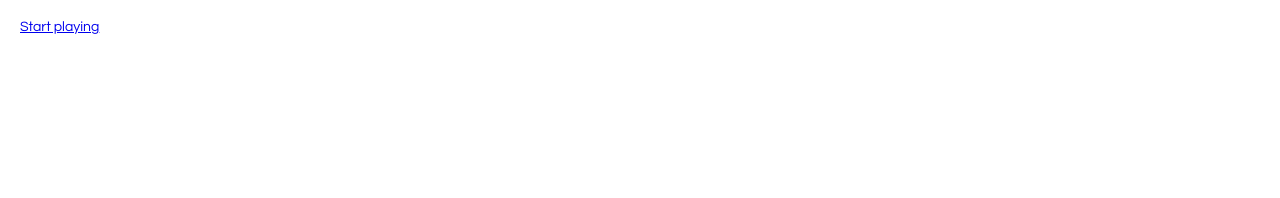
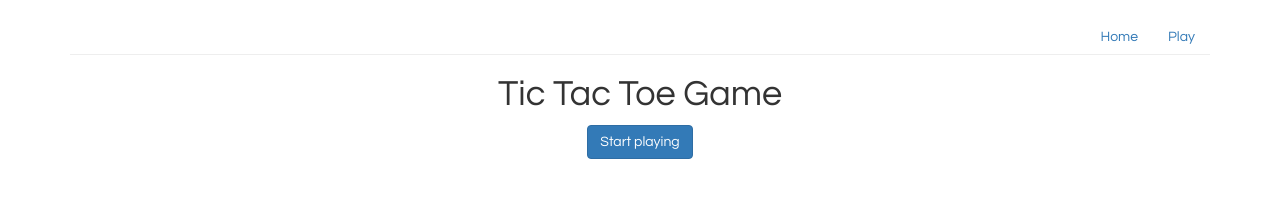
Before and after one commit to lpierillas/tictactoe-react, a React app: page / in a window 1280 px wide. Built offline with nearby package versions, Linux system fonts and the light colour scheme.

Commit message:
Add Bootstrap

```diff
--- a/src/main/containers/App/App.container.js
+++ b/src/main/containers/App/App.container.js
@@ -1,8 +1,17 @@
 import React from 'react';
+import { Nav, NavItem } from 'react-bootstrap';
+
 import Main from '../Main/Main.containers';
 
 const App = () => (
-    <div>
+    <div className="container">
+        <div className="header clearfix">
+            <Nav pullRight>
+                <NavItem href="/">Home</NavItem>
+                <NavItem href="/play">Play</NavItem>
+            </Nav>
+        </div>
+
         <Main />
     </div>
 );
--- a/src/main/containers/Home/Home.container.js
+++ b/src/main/containers/Home/Home.container.js
@@ -1,8 +1,10 @@
 import React from 'react';
+import { Button } from 'react-bootstrap';
 
 const Home = () => (
-    <div>
-        <a href="/play">Start playing</a>
+    <div className="text-center">
+        <h1>Tic Tac Toe Game</h1>
+        <Button bsStyle="primary" href="/play">Start playing</Button>
     </div>
 );
 
--- a/src/main/index.css
+++ b/src/main/index.css
@@ -52,3 +52,15 @@ ol, ul {
 .game-history {
   margin-top: 20px;
 }
+
+.nav > li {
+  display : inline-block;
+}
+
+.header {
+  border-bottom: 1px solid #EEEEEE;
+}
+
+li.active {
+  background-color: #EEEEEE;
+}
--- a/src/main/index.js
+++ b/src/main/index.js
@@ -1,6 +1,7 @@
 import React from 'react';
 import ReactDOM from 'react-dom';
-import { BrowserRouter} from 'react-router-dom';
+import 'bootstrap/dist/css/bootstrap.css';
+import { BrowserRouter } from 'react-router-dom';
 import App from './containers/App/App.container';
 import './index.css';
 
--- a/webpack.config.babel.js
+++ b/webpack.config.babel.js
@@ -26,8 +26,8 @@ const config = {
                 use: [{
                     loader: 'babel-loader',
                     options: {
-                        presets: ['env', 'react'],
-                        plugins: ['babel-plugin-transform-object-rest-spread', 'relay'],
+                        presets: ['env', 'react', 'es2015'],
+                        plugins: ['babel-plugin-transform-object-rest-spread', 'relay', 'transform-class-properties'],
                     },
                 }],
             },
@@ -35,6 +35,10 @@ const config = {
                 test: /\.css$/,
                 use: ['style-loader', 'css-loader'],
             },
+            {
+                test: /\.(png|jpg|gif|svg|eot|ttf|woff|woff2)$/,
+                loader: 'url-loader',
+            },
         ],
     },
 };
```
Also changed, not shown: package.json (+7 -1 lines), 1 other file.
